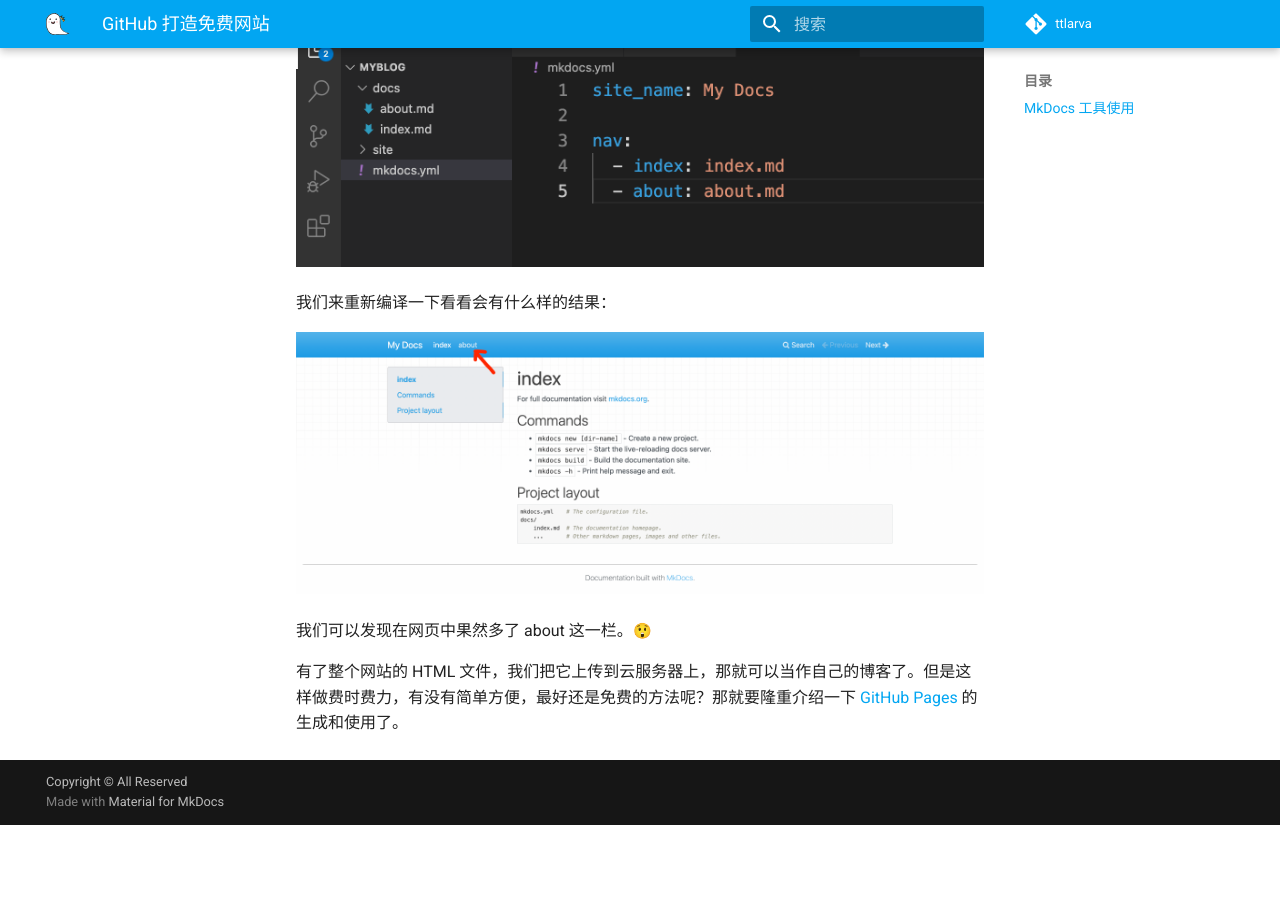
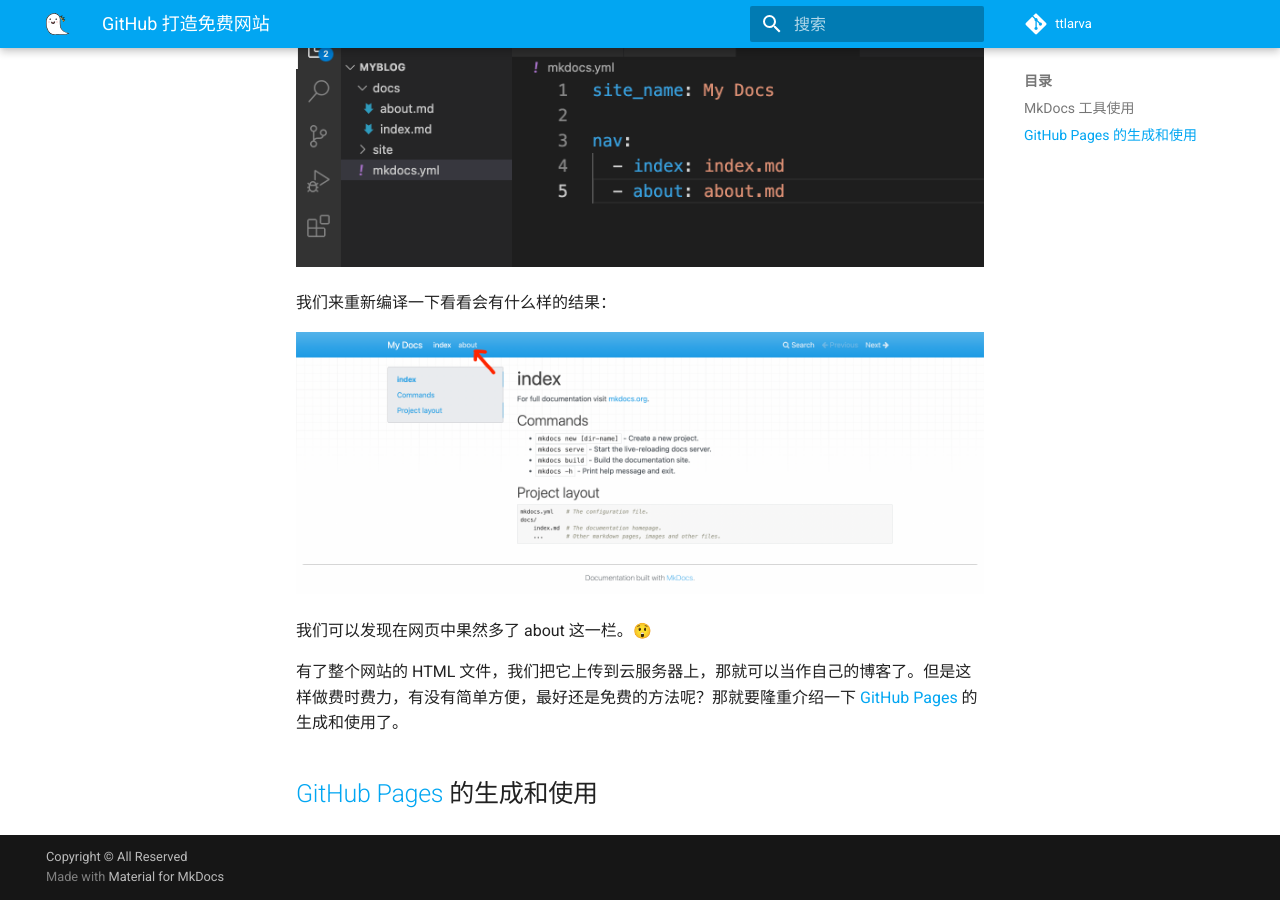
Before and after one commit to ttttLarva/Larva, an MkDocs documentation site: the page built from docs/github/06_free_website.md, in a window 1280 px wide and 900 px high, scrolled down 3429 px. Built offline with MkDocs 1.6.1 and Material for MkDocs 9.7.7, drawn with Linux system fonts in a browser that asks for light colours; emoji names are drawn with the system emoji font; comment, search, counter and statistics services are not loaded; the version menu is left out; before the commit the page ends 4254 px from its top, so only the background shows below that.

Commit message:
添加 GitHub Pages 标题

```diff
--- a/docs/github/06_free_website.md
+++ b/docs/github/06_free_website.md
@@ -87,3 +87,7 @@
 我们可以发现在网页中果然多了 about 这一栏。:astonished:
 
 有了整个网站的 HTML 文件，我们把它上传到云服务器上，那就可以当作自己的博客了。但是这样做费时费力，有没有简单方便，最好还是免费的方法呢？那就要隆重介绍一下 [GitHub Pages](https://pages.github.com/) 的生成和使用了。
+
+
+
+## [GitHub Pages](https://pages.github.com/) 的生成和使用
```
